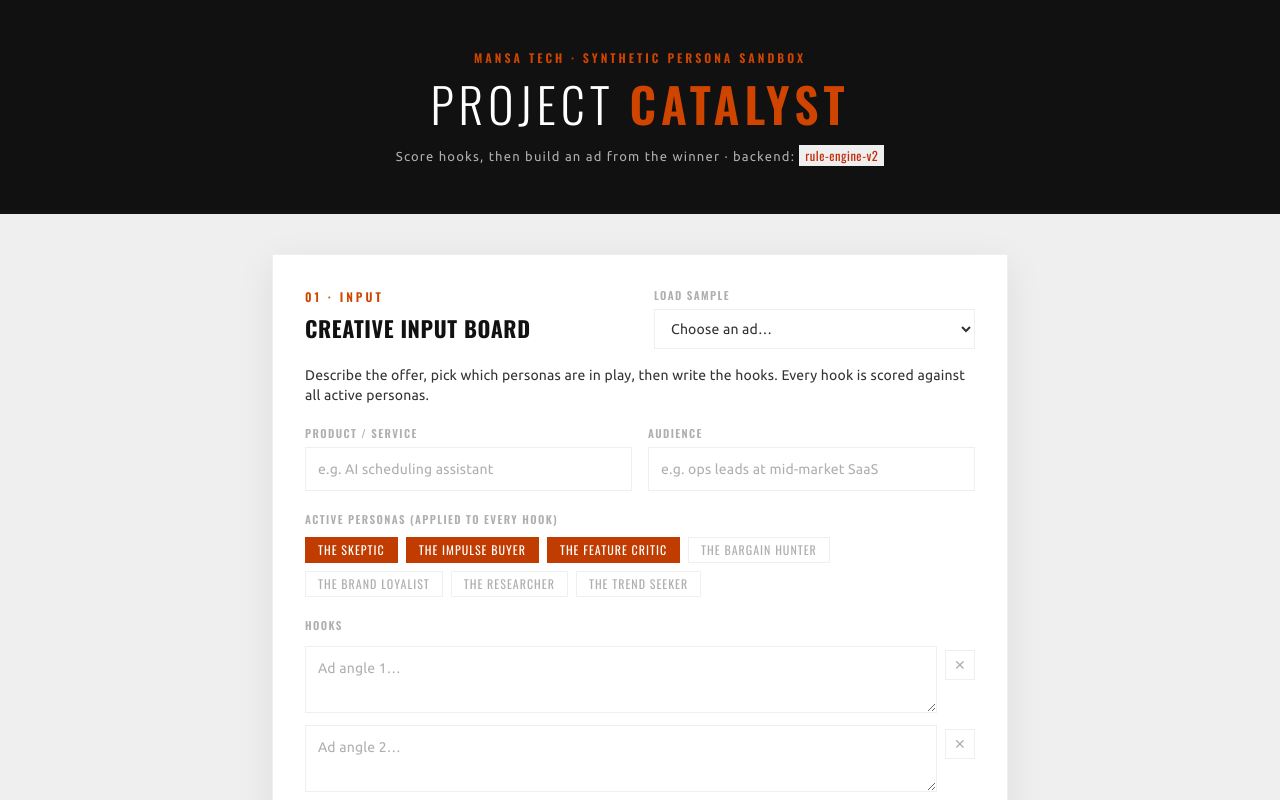
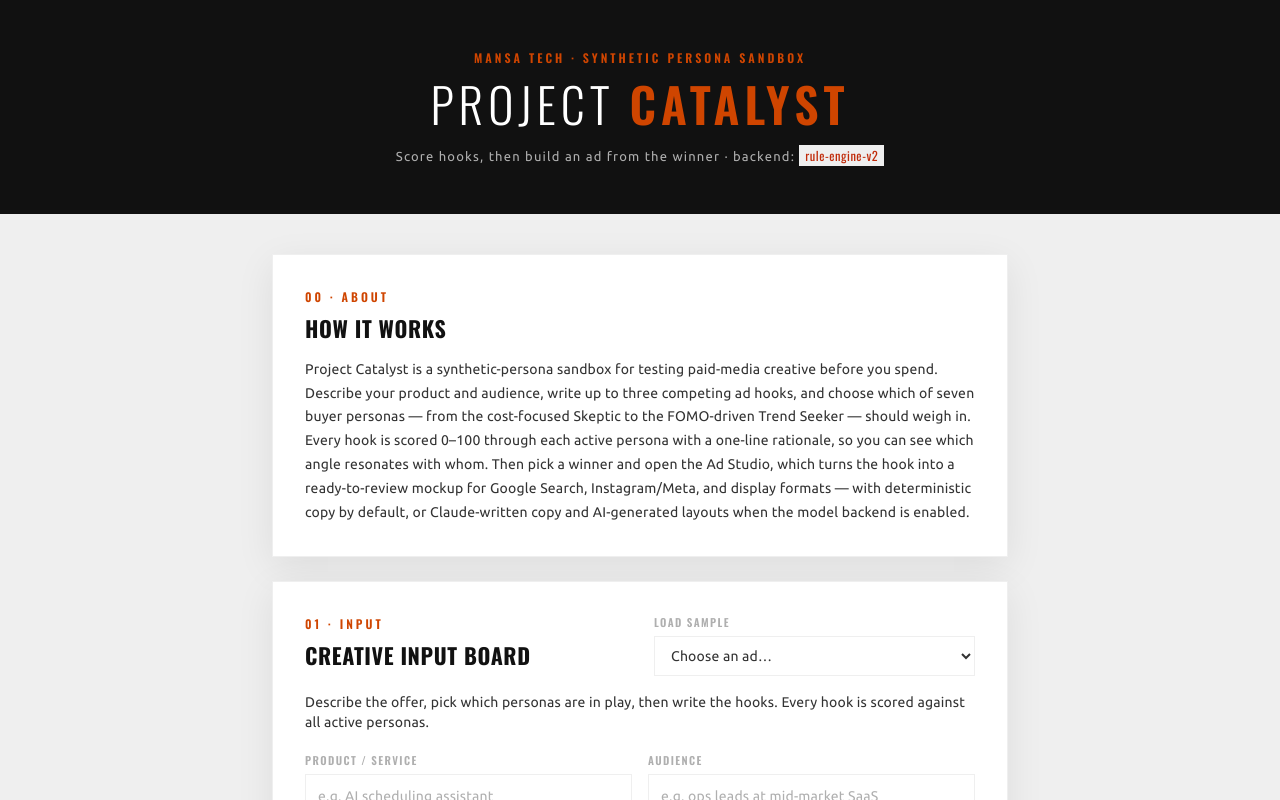
Before and after one commit to mansaJones/project-catalyst, a React (Vite) app: page / in a window 1280 px wide. Shown: the top 800 px of the page. Built offline with nearby package versions, Linux system fonts and the light colour scheme.

Commit message:
Add About section above the input panel

```diff
--- a/src/App.tsx
+++ b/src/App.tsx
@@ -87,6 +87,21 @@
 
       <main className="mx-auto max-w-3xl px-4 py-10">
         <div className="space-y-6">
+          <section className="panel p-6 sm:p-8">
+            <p className="kicker">00 · About</p>
+            <h2 className="panel-title mt-1">How it works</h2>
+            <p className="mt-3 text-sm text-[var(--color-text)]" style={{ lineHeight: 1.7 }}>
+              Project Catalyst is a synthetic-persona sandbox for testing paid-media creative before you
+              spend. Describe your product and audience, write up to three competing ad hooks, and choose
+              which of seven buyer personas — from the cost-focused Skeptic to the FOMO-driven Trend Seeker —
+              should weigh in. Every hook is scored 0–100 through each active persona with a one-line
+              rationale, so you can see which angle resonates with whom. Then pick a winner and open the Ad
+              Studio, which turns the hook into a ready-to-review mockup for Google Search, Instagram/Meta,
+              and display formats — with deterministic copy by default, or Claude-written copy and
+              AI-generated layouts when the model backend is enabled.
+            </p>
+          </section>
+
           <div ref={inputRef}>
           <CreativeInputBoard
             brief={brief}
```
